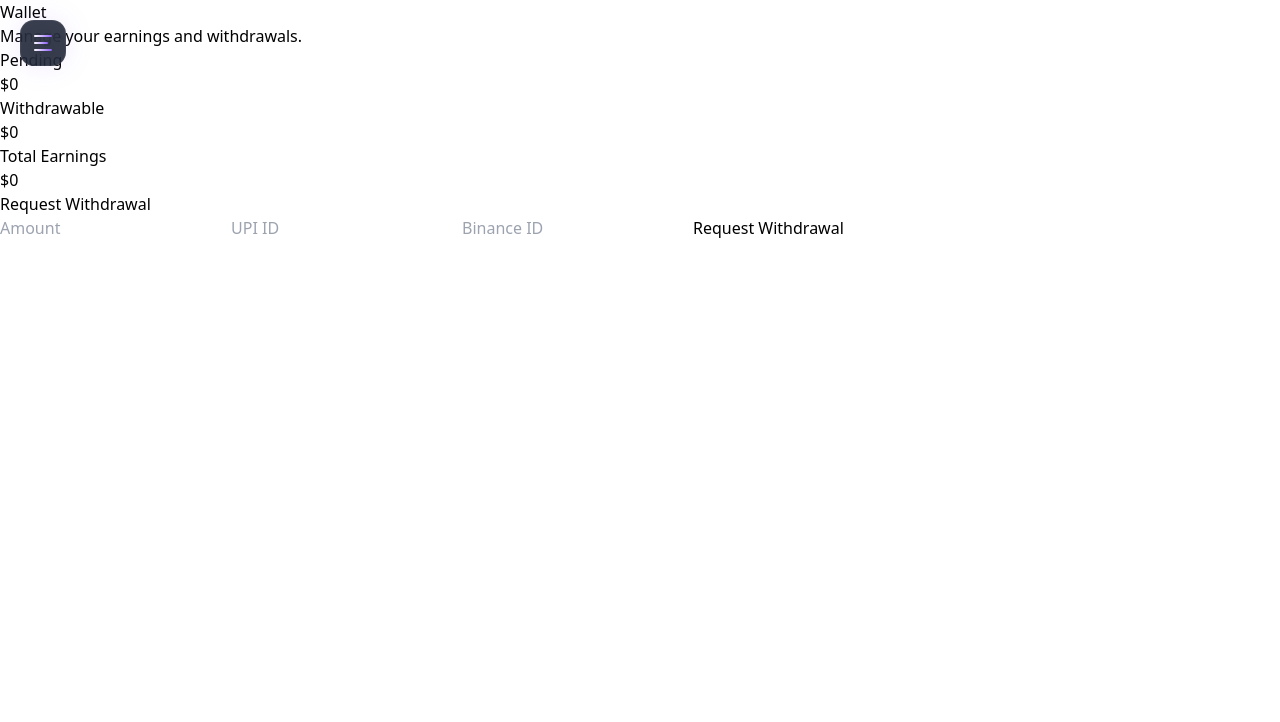
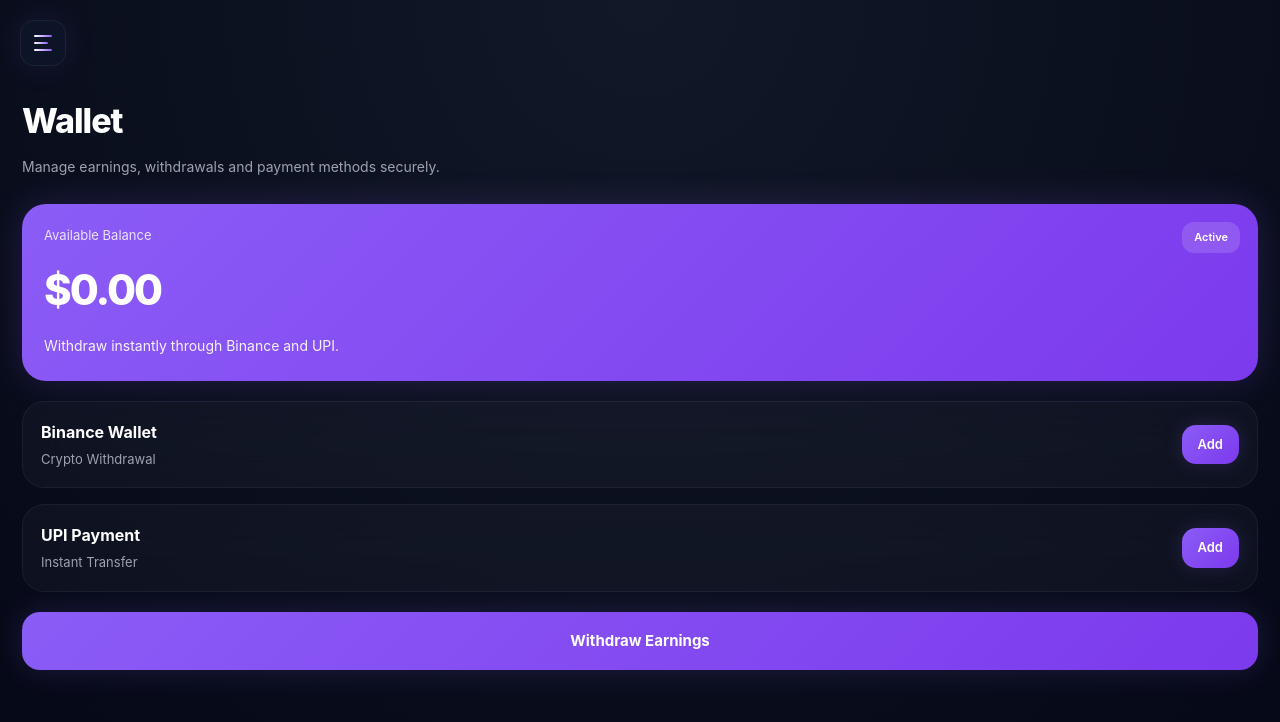
Before and after one commit to taskwave69/taskwave, a React (Vite) app: page /wallet in a window 1280 px wide. Shown: the top 722 px of the page. Built offline with nearby package versions, Linux system fonts and the light colour scheme.

Commit message:
new wallet interface updated

```diff
--- a/src/pages/wallet.jsx
+++ b/src/pages/wallet.jsx
@@ -1,240 +1,304 @@
-import { useEffect, useState } from "react";
-
-import {
-  auth,
-  db
-} from "../firebase";
-
-import {
-  doc,
-  getDoc,
-  addDoc,
-  collection,
-  updateDoc
-} from "firebase/firestore";
+// src/pages/Wallet.jsx
 
 import Sidebar from "../components/Sidebar";
 
 function Wallet() {
 
-  const [userData, setUserData] = useState(null);
+  return (
 
-  const [amount, setAmount] = useState("");
+    <div
+      style={{
+        minHeight: "100vh",
+        background:
+          "radial-gradient(circle at top,#111827,#050816)",
+        color: "white",
+        fontFamily: "Inter, sans-serif",
 
-  const [upiId, setUpiId] = useState("");
-
-  const [binanceId, setBinanceId] = useState("");
-
-  useEffect(() => {
-
-    const fetchUser = async () => {
-
-      const user = auth.currentUser;
-
-      if (!user) return;
-
-      const userRef =
-        doc(db, "users", user.uid);
-
-      const userSnap =
-        await getDoc(userRef);
-
-      if (userSnap.exists()) {
-
-        setUserData(userSnap.data());
-
-      }
-
-    };
-
-    fetchUser();
-
-  }, []);
-
-  const requestWithdrawal = async () => {
-
-    const user = auth.currentUser;
-
-    if (!user || !userData) return;
-
-    const withdrawAmount =
-      Number(amount);
-
-    if (withdrawAmount <= 0) {
-
-      alert("Enter valid amount");
-
-      return;
-
-    }
-
-    if (
-      withdrawAmount >
-      userData.withdrawable
-    ) {
-
-      alert("Insufficient balance");
-
-      return;
-
-    }
-
-    if (!upiId && !binanceId) {
-
-      alert("Enter UPI or Binance ID");
-
-      return;
-
-    }
-
-    // Create request
-    await addDoc(
-      collection(db, "withdrawRequests"),
-      {
-
-        userId: user.uid,
-
-        amount: withdrawAmount,
-
-        upiId: upiId,
-
-        binanceId: binanceId,
-
-        status: "pending",
-
-        createdAt: new Date()
-
-      }
-    );
-
-    // Deduct balance
-    const userRef =
-      doc(db, "users", user.uid);
-
-    await updateDoc(userRef, {
-
-      withdrawable:
-        userData.withdrawable -
-        withdrawAmount
-
-    });
-
-    alert("Withdrawal requested!");
-
-    setAmount("");
-
-    setUpiId("");
-
-    setBinanceId("");
-
-  };
-
-  return (
-    <div className="min-h-screen bg-black text-white flex">
+        paddingTop: "95px",
+        paddingLeft: "22px",
+        paddingRight: "22px",
+        paddingBottom: "40px",
+      }}
+    >
 
       <Sidebar />
 
-      <div className="flex-1 p-10">
+      {/* HEADER */}
+      <div
+        style={{
+          marginBottom: "24px",
+        }}
+      >
 
-        <h1 className="text-5xl font-bold">
+        <h1
+          style={{
+            fontSize: "34px",
+            fontWeight: "800",
+            letterSpacing: "-1px",
+            marginBottom: "8px",
+          }}
+        >
           Wallet
         </h1>
 
-        <p className="text-zinc-400 mt-3">
-          Manage your earnings and withdrawals.
+        <p
+          style={{
+            color: "#9ca3af",
+            fontSize: "14px",
+            lineHeight: "26px",
+            maxWidth: "420px",
+          }}
+        >
+          Manage earnings,
+          withdrawals and payment
+          methods securely.
         </p>
-
-        {/* Balance Cards */}
-        <div className="grid grid-cols-1 md:grid-cols-3 gap-6 mt-10">
-
-          <div className="bg-zinc-900 border border-zinc-800 rounded-3xl p-6">
-
-            <p className="text-zinc-400">
-              Pending
-            </p>
-
-            <h2 className="text-4xl font-bold text-cyan-400 mt-4">
-              ${userData?.pending || 0}
-            </h2>
 
       </div>
 
-          <div className="bg-zinc-900 border border-zinc-800 rounded-3xl p-6">
+      {/* BALANCE CARD */}
+      <div
+        style={{
+          background:
+            "linear-gradient(135deg,#8b5cf6,#7c3aed)",
 
-            <p className="text-zinc-400">
-              Withdrawable
+          borderRadius: "24px",
+
+          padding: "22px",
+
+          marginBottom: "20px",
+
+          boxShadow:
+            "0 0 35px rgba(139,92,246,0.20)",
+
+          position: "relative",
+        }}
+      >
+
+        {/* CHIP */}
+        <div
+          style={{
+            position: "absolute",
+            top: "18px",
+            right: "18px",
+
+            background:
+              "rgba(255,255,255,0.14)",
+
+            padding:
+              "7px 12px",
+
+            borderRadius:
+              "12px",
+
+            fontSize: "11px",
+
+            fontWeight: "600",
+          }}
+        >
+          Active
+        </div>
+
+        <p
+          style={{
+            fontSize: "13px",
+            opacity: 0.82,
+            marginBottom: "12px",
+          }}
+        >
+          Available Balance
         </p>
 
-            <h2 className="text-4xl font-bold text-green-400 mt-4">
-              ${userData?.withdrawable || 0}
+        <h2
+          style={{
+            fontSize: "42px",
+            fontWeight: "800",
+            marginBottom: "12px",
+            letterSpacing: "-2px",
+          }}
+        >
+          $0.00
         </h2>
+
+        <p
+          style={{
+            fontSize: "14px",
+            opacity: 0.92,
+            lineHeight: "26px",
+            maxWidth: "320px",
+          }}
+        >
+          Withdraw instantly
+          through Binance
+          and UPI.
+        </p>
 
       </div>
 
-          <div className="bg-zinc-900 border border-zinc-800 rounded-3xl p-6">
+      {/* PAYMENT METHODS */}
+      <div
+        style={{
+          display: "grid",
+          gap: "16px",
+          marginBottom: "20px",
+        }}
+      >
 
-            <p className="text-zinc-400">
-              Total Earnings
+        {/* BINANCE */}
+        <div
+          style={cardStyle}
+        >
+
+          <div>
+
+            <p
+              style={cardTitle}
+            >
+              Binance Wallet
             </p>
 
-            <h2 className="text-4xl font-bold text-yellow-400 mt-4">
-              ${userData?.totalEarnings || 0}
-            </h2>
+            <p
+              style={cardSub}
+            >
+              Crypto Withdrawal
+            </p>
 
           </div>
 
+          <button
+            style={buttonStyle}
+          >
+            Add
+          </button>
+
         </div>
 
-        {/* Withdraw Box */}
-        <div className="bg-zinc-900 border border-zinc-800 rounded-3xl p-8 mt-10 max-w-2xl">
+        {/* UPI */}
+        <div
+          style={cardStyle}
+        >
 
-          <h2 className="text-3xl font-bold">
-            Request Withdrawal
-          </h2>
+          <div>
 
-          <input
-            type="number"
-            placeholder="Amount"
-            value={amount}
-            onChange={(e) =>
-              setAmount(e.target.value)
-            }
-            className="w-full bg-zinc-800 rounded-2xl p-4 mt-6 outline-none"
-          />
+            <p
+              style={cardTitle}
+            >
+              UPI Payment
+            </p>
 
-          <input
-            type="text"
-            placeholder="UPI ID"
-            value={upiId}
-            onChange={(e) =>
-              setUpiId(e.target.value)
-            }
-            className="w-full bg-zinc-800 rounded-2xl p-4 mt-4 outline-none"
-          />
+            <p
+              style={cardSub}
+            >
+              Instant Transfer
+            </p>
 
-          <input
-            type="text"
-            placeholder="Binance ID"
-            value={binanceId}
-            onChange={(e) =>
-              setBinanceId(e.target.value)
-            }
-            className="w-full bg-zinc-800 rounded-2xl p-4 mt-4 outline-none"
-          />
+          </div>
 
           <button
-            onClick={requestWithdrawal}
-            className="mt-6 bg-cyan-400 hover:bg-cyan-300 text-black px-6 py-3 rounded-xl font-bold transition"
+            style={buttonStyle}
           >
-            Request Withdrawal
+            Add
           </button>
 
         </div>
 
       </div>
 
+      {/* WITHDRAW BUTTON */}
+      <button
+        style={{
+          width: "100%",
+
+          padding: "18px",
+
+          border: "none",
+
+          borderRadius: "18px",
+
+          background:
+            "linear-gradient(135deg,#8b5cf6,#7c3aed)",
+
+          color: "white",
+
+          fontSize: "15px",
+
+          fontWeight: "700",
+
+          cursor: "pointer",
+
+          boxShadow:
+            "0 0 30px rgba(139,92,246,0.18)",
+        }}
+      >
+        Withdraw Earnings
+      </button>
+
     </div>
   );
 }
 
+const cardStyle = {
+
+  background:
+    "rgba(255,255,255,0.03)",
+
+  border:
+    "1px solid rgba(255,255,255,0.05)",
+
+  borderRadius: "22px",
+
+  padding: "18px",
+
+  backdropFilter:
+    "blur(18px)",
+
+  display: "flex",
+
+  justifyContent:
+    "space-between",
+
+  alignItems: "center",
+};
+
+const cardTitle = {
+
+  fontSize: "16px",
+
+  fontWeight: "700",
+
+  marginBottom: "6px",
+};
+
+const cardSub = {
+
+  color: "#9ca3af",
+
+  fontSize: "13px",
+};
+
+const buttonStyle = {
+
+  border: "none",
+
+  padding:
+    "10px 16px",
+
+  borderRadius:
+    "14px",
+
+  background:
+    "linear-gradient(135deg,#8b5cf6,#7c3aed)",
+
+  color: "white",
+
+  fontSize: "13px",
+
+  fontWeight: "600",
+
+  cursor: "pointer",
+
+  boxShadow:
+    "0 0 20px rgba(139,92,246,0.18)",
+};
+
 export default Wallet;
```
Lines whose indentation alone changed are shown as unchanged.
